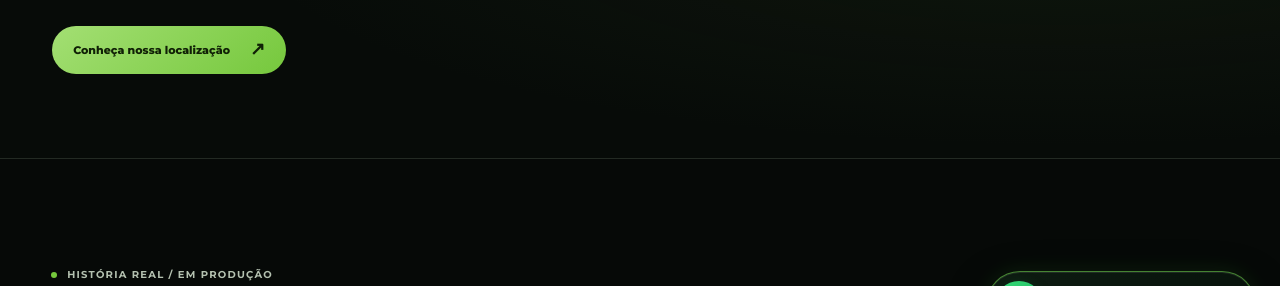
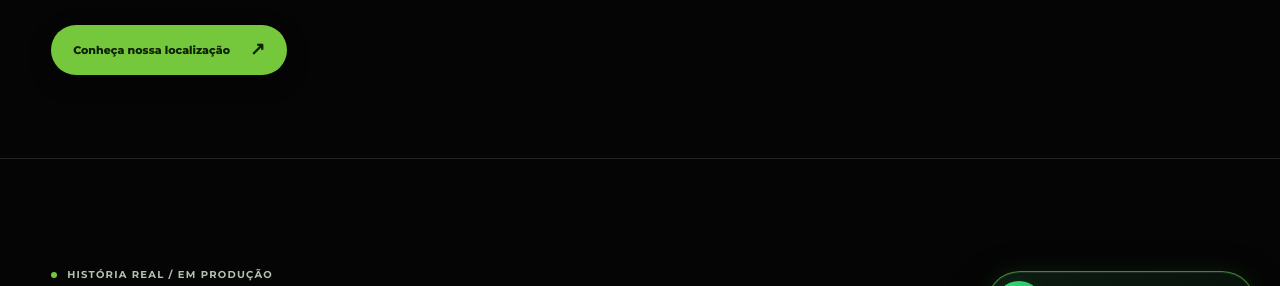
Before and after one commit to aparthursilva21-creator/site-da-powerbaterias, a plain HTML site: page sobre.html in a window 1280 px wide. Shown: the part 439-725 px from the top of the page. Drawn offline with Linux system fonts and the light colour scheme.

Commit message:
style: aplicar fundo preto uniforme na página sobre.html

```diff
--- a/sobre.html
+++ b/sobre.html
@@ -1,13 +1,14 @@
 <!doctype html>
 <html lang="pt-BR"><head>
 <meta charset="utf-8"><meta name="viewport" content="width=device-width, initial-scale=1">
-<meta name="theme-color" content="#070b08">
+<meta name="theme-color" content="#050505">
 <title>Sobre a Power Baterias | Power Baterias — Samambaia Norte</title>
 <meta name="description" content="Conheça a Power Baterias, loja em Samambaia Norte, Brasília, e acompanhe a história e os bastidores.">
 <link rel="icon" href="assets/bolt.svg" type="image/svg+xml">
 <link rel="preconnect" href="https://fonts.googleapis.com"><link rel="preconnect" href="https://fonts.gstatic.com" crossorigin>
 <link href="https://fonts.googleapis.com/css2?family=Montserrat:ital,wght@0,500;0,600;0,700;0,800;1,800;1,900&family=DM+Sans:wght@400;500;600;700;800&display=swap" rel="stylesheet">
 <link rel="stylesheet" href="assets/power-hero.css"><link rel="stylesheet" href="assets/site-v07.css"><script src="assets/site-v07.js" defer></script>
+<link rel="stylesheet" href="assets/theme-black-v09.css?rev=black09">
 </head><body class="v7"><a class="skip-link" href="#conteudo">Pular para o conteúdo</a>
 <header class="pb-header"><div class="pb-header-inner">
 <a class="pb-brand" href="index.html" aria-label="Power Baterias — página inicial"><img src="assets/power-logo-traced.svg" alt="Heliar Power Baterias" width="290" height="86"></a>
```
